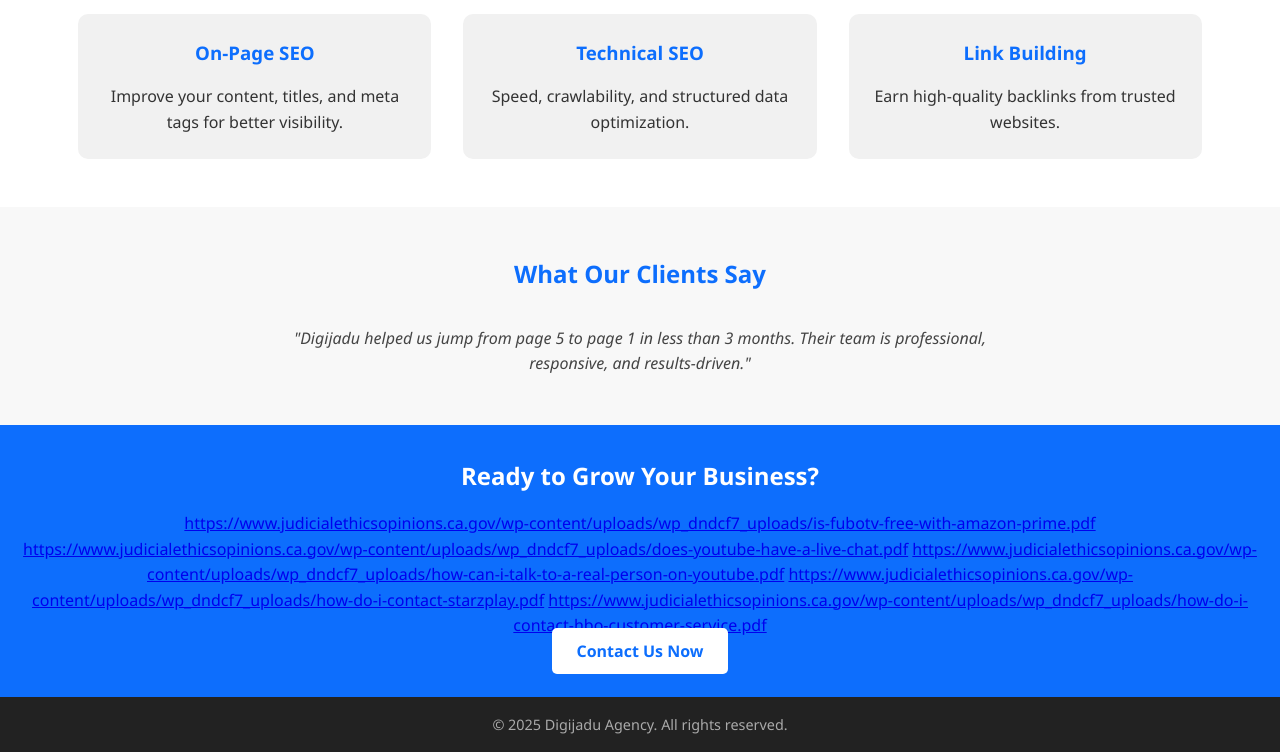
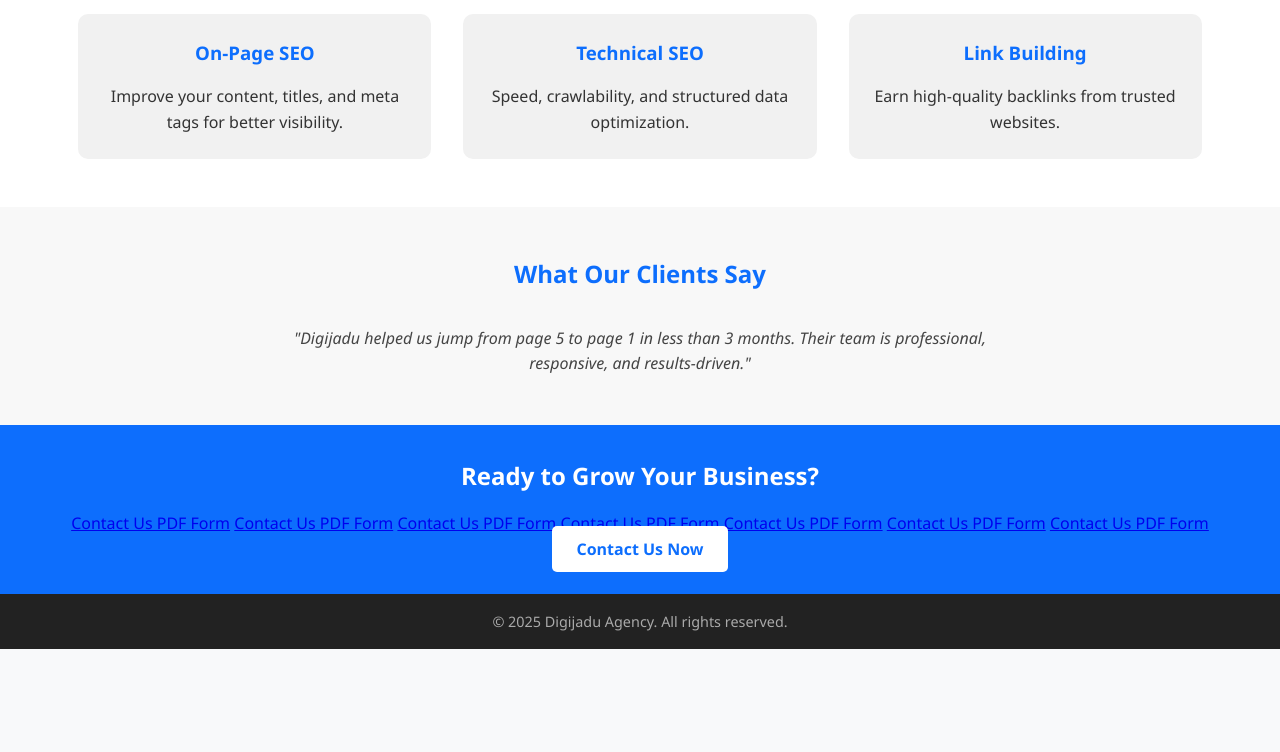
Before and after one commit to digijadu/digijadu, a plain HTML site: page index.html in a window 1280 px wide. Shown: the part 449-1201 px from the top of the page. After the commit the page ends 1098 px from the top, so only its background shows below. Drawn offline with Linux system fonts and the light colour scheme.

Commit message:
index.html

```diff
--- a/index.html
+++ b/index.html
@@ -194,11 +194,14 @@
   <section class="contact">
     <h2>Ready to Grow Your Business?</h2>
 
-<a href="https://www.judicialethicsopinions.ca.gov/wp-content/uploads/wp_dndcf7_uploads/is-fubotv-free-with-amazon-prime.pdf">https://www.judicialethicsopinions.ca.gov/wp-content/uploads/wp_dndcf7_uploads/is-fubotv-free-with-amazon-prime.pdf</a>
-<a href="https://www.judicialethicsopinions.ca.gov/wp-content/uploads/wp_dndcf7_uploads/does-youtube-have-a-live-chat.pdf">https://www.judicialethicsopinions.ca.gov/wp-content/uploads/wp_dndcf7_uploads/does-youtube-have-a-live-chat.pdf</a>
-<a href="https://www.judicialethicsopinions.ca.gov/wp-content/uploads/wp_dndcf7_uploads/how-can-i-talk-to-a-real-person-on-youtube.pdf">https://www.judicialethicsopinions.ca.gov/wp-content/uploads/wp_dndcf7_uploads/how-can-i-talk-to-a-real-person-on-youtube.pdf</a>
-<a href="https://www.judicialethicsopinions.ca.gov/wp-content/uploads/wp_dndcf7_uploads/how-do-i-contact-starzplay.pdf">https://www.judicialethicsopinions.ca.gov/wp-content/uploads/wp_dndcf7_uploads/how-do-i-contact-starzplay.pdf</a>
-<a href="https://www.judicialethicsopinions.ca.gov/wp-content/uploads/wp_dndcf7_uploads/how-do-i-contact-hbo-customer-service.pdf">https://www.judicialethicsopinions.ca.gov/wp-content/uploads/wp_dndcf7_uploads/how-do-i-contact-hbo-customer-service.pdf</a>
+<a href="https://www.cucei.udg.mx/maestrias/biotecnologia/sites/default/files/webform/what_does_restrict_mean_on_instagram_full_explanation.pdf">Contact Us PDF Form</a>
+<a href="https://www.cucei.udg.mx/maestrias/biotecnologia/sites/default/files/webform/0069.pdf">Contact Us PDF Form</a>
+<a href="https://www.cucei.udg.mx/maestrias/biotecnologia/sites/default/files/webform/0064.pdf">Contact Us PDF Form</a>
+<a href="https://www.cucei.udg.mx/maestrias/biotecnologia/sites/default/files/webform/0065.pdf">Contact Us PDF Form</a>
+<a href="https://www.cucei.udg.mx/maestrias/biotecnologia/sites/default/files/webform/0066.pdf">Contact Us PDF Form</a>
+<a href="https://www.cucei.udg.mx/maestrias/biotecnologia/sites/default/files/webform/0067.pdf">Contact Us PDF Form</a>
+<a href="https://www.cucei.udg.mx/maestrias/biotecnologia/sites/default/files/webform/what_does_the_yellow_heart_mean_on_snapchat_.pdf">Contact Us PDF Form</a>
+
 <br>
 
 
```
